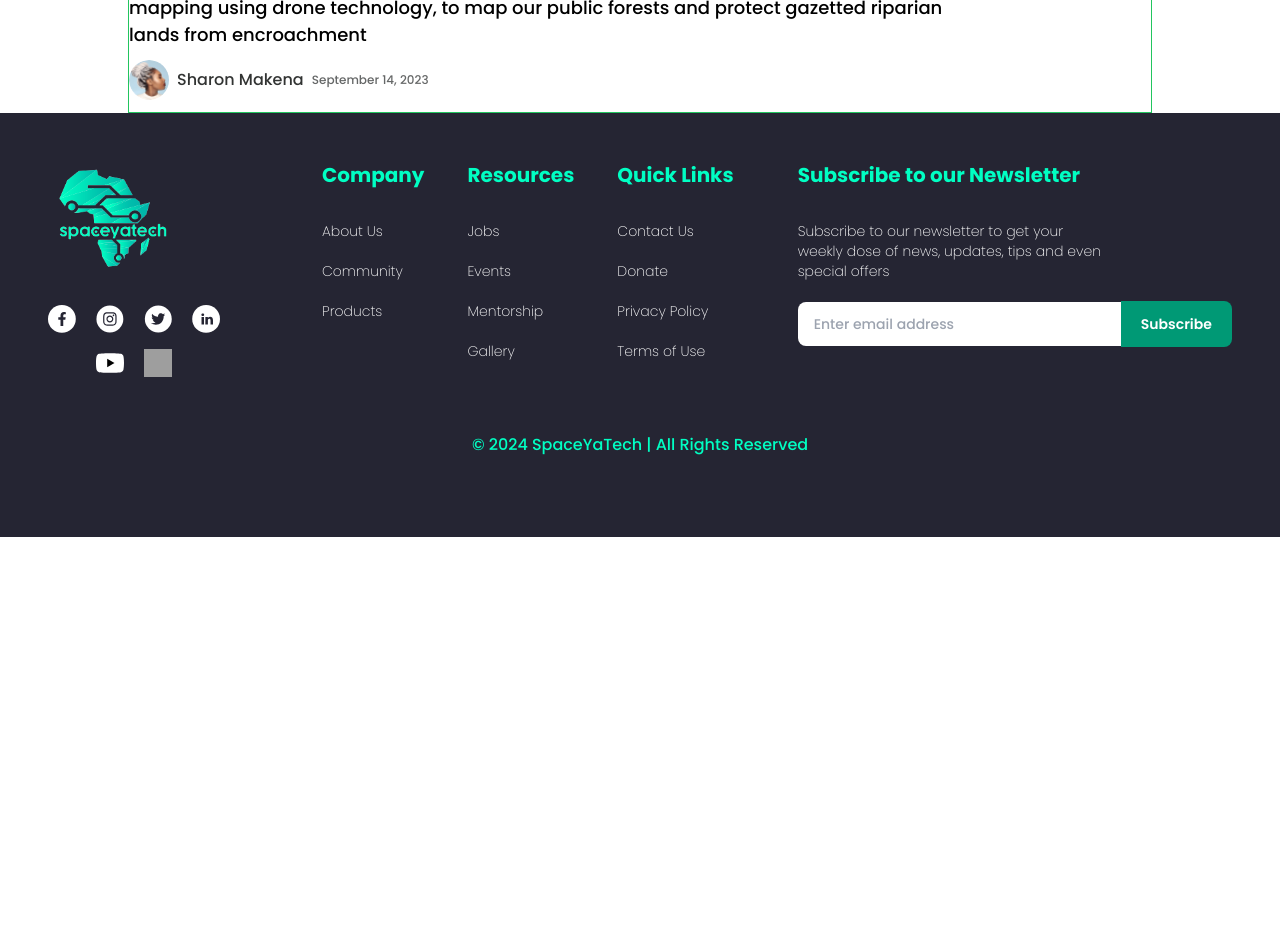
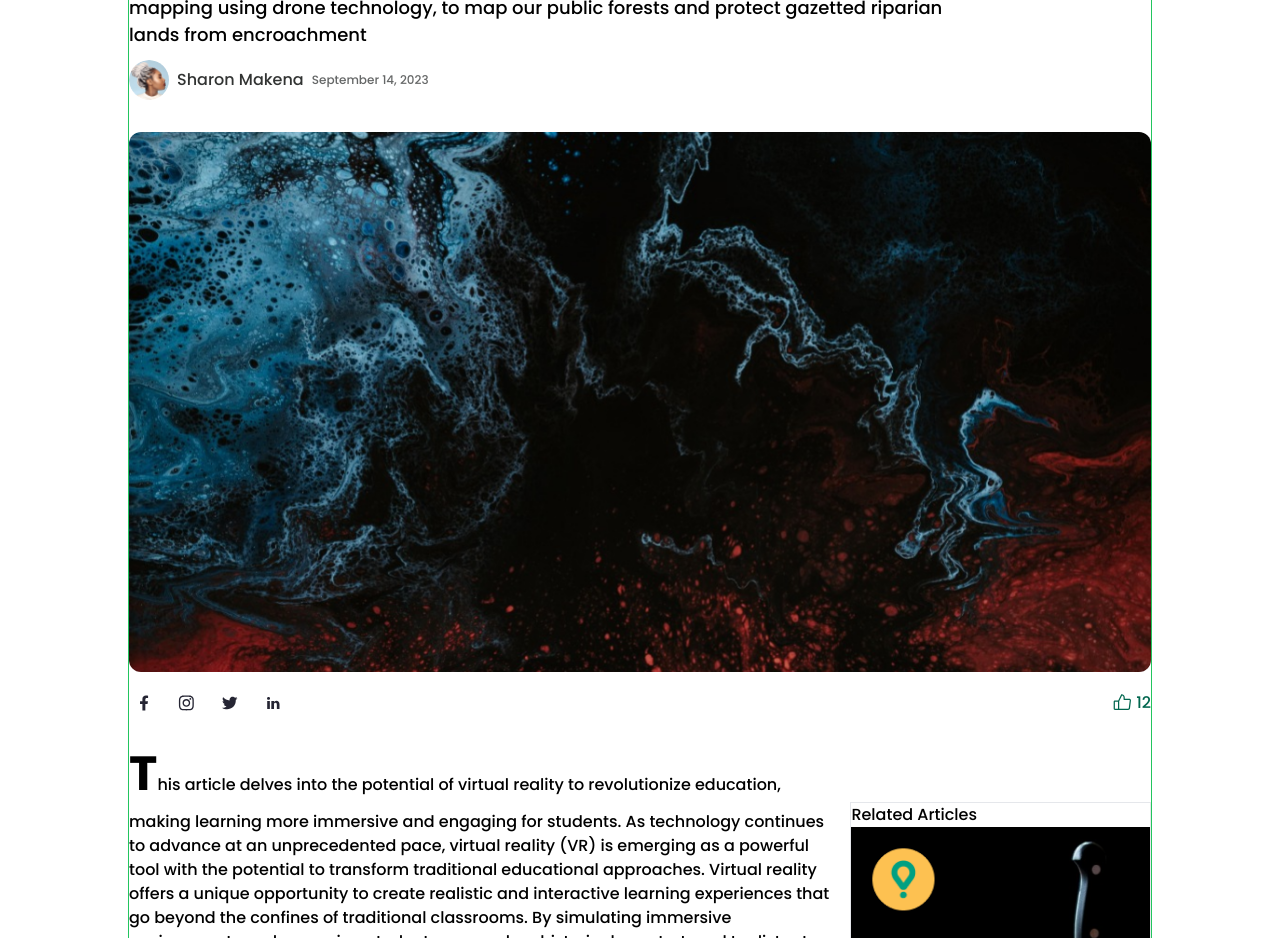
Before and after one commit to SpaceyaTech/SYT-Web-Redesign, a React (Vite) app: page /blogs2 in a window 1280 px wide. Shown: the part 400-1338 px from the top of the page. Before the commit the page ends 937 px from the top, so only its background shows below. Built offline with nearby package versions, Linux system fonts and the light colour scheme; no server answers; grey boxes are pictures that could not be loaded.

Commit message:
add header and body

```diff
--- a/src/APP/pages/blog2/Blog2.jsx
+++ b/src/APP/pages/blog2/Blog2.jsx
@@ -1,12 +1,13 @@
 import React from "react";
 
-import { Advert, BlogHeader } from "./sections";
+import { Advert, BlogHeader, BlogBody } from "./sections";
 
 function Blog2() {
   return (
     <div className="max-w-[1024px] mx-auto border border-green-500">
       <Advert />
       <BlogHeader />
+      <BlogBody />
     </div>
   );
 }
--- /dev/null
+++ b/src/APP/pages/blog2/sections/BlogBody.jsx
@@ -0,0 +1,109 @@
+import React from "react";
+import Advert from "./Advert";
+import { glovo } from "../../../../assets/images/blogs-page";
+
+function BlogBody() {
+  return (
+    <div className="flex flex-row gap-5 w-full pb-8">
+      <div className="w-[70%] flex flex-col gap-5">
+        {/* <div className="container text-[13px] md:text-base font-normal text-[#323433]"> */}
+        {/* <div
+              className="blog-content"
+              dangerouslySetInnerHTML={{ __html: blog.body }}
+            /> */}
+        <p className="first-letter">
+          This article delves into the potential of virtual reality to
+          revolutionize education, making learning more immersive and engaging
+          for students. As technology continues to advance at an unprecedented
+          pace, virtual reality (VR) is emerging as a powerful tool with the
+          potential to transform traditional educational approaches. Virtual
+          reality offers a unique opportunity to create realistic and
+          interactive learning experiences that go beyond the confines of
+          traditional classrooms. By simulating immersive environments and
+          scenarios, students can explore historical events, travel to distant
+          places, or even delve into complex scientific concepts with
+          unparalleled depth and interactivity.
+        </p>
+        <p className="">
+          This article delves into the potential of virtual reality to
+          revolutionize education, making learning more immersive and engaging
+          for students. As technology continues to advance at an unprecedented
+          pace, virtual reality (VR) is emerging as a powerful tool with the
+          potential to transform traditional educational approaches. Virtual
+          reality offers a unique opportunity to create realistic and
+          interactive learning experiences that go beyond the confines of
+          traditional classrooms. By simulating immersive environments and
+          scenarios, students can explore historical events, travel to distant
+          places, or even delve into complex scientific concepts with
+          unparalleled depth and interactivity.
+        </p>
+        <p className="">
+          This article delves into the potential of virtual reality to
+          revolutionize education, making learning more immersive and engaging
+          for students. As technology continues to advance at an unprecedented
+          pace, virtual reality (VR) is emerging as a powerful tool with the
+          potential to transform traditional educational approaches. Virtual
+          reality offers a unique opportunity to create realistic and
+          interactive learning experiences that go beyond the confines of
+          traditional classrooms. By simulating immersive environments and
+          scenarios, students can explore historical events, travel to distant
+          places, or even delve into complex scientific concepts with
+          unparalleled depth and interactivity.
+        </p>
+
+        <Advert />
+
+        <p className="">
+          This article delves into the potential of virtual reality to
+          revolutionize education, making learning more immersive and engaging
+          for students. As technology continues to advance at an unprecedented
+          pace, virtual reality (VR) is emerging as a powerful tool with the
+          potential to transform traditional educational approaches. Virtual
+          reality offers a unique opportunity to create realistic and
+          interactive learning experiences that go beyond the confines of
+          traditional classrooms. By simulating immersive environments and
+          scenarios, students can explore historical events, travel to distant
+          places, or even delve into complex scientific concepts with
+          unparalleled depth and interactivity.
+        </p>
+        <p className="">
+          This article delves into the potential of virtual reality to
+          revolutionize education, making learning more immersive and engaging
+          for students. As technology continues to advance at an unprecedented
+          pace, virtual reality (VR) is emerging as a powerful tool with the
+          potential to transform traditional educational approaches. Virtual
+          reality offers a unique opportunity to create realistic and
+          interactive learning experiences that go beyond the confines of
+          traditional classrooms. By simulating immersive environments and
+          scenarios, students can explore historical events, travel to distant
+          places, or even delve into complex scientific concepts with
+          unparalleled depth and interactivity.
+        </p>
+        <p className="">
+          This article delves into the potential of virtual reality to
+          revolutionize education, making learning more immersive and engaging
+          for students. As technology continues to advance at an unprecedented
+          pace, virtual reality (VR) is emerging as a powerful tool with the
+          potential to transform traditional educational approaches. Virtual
+          reality offers a unique opportunity to create realistic and
+          interactive learning experiences that go beyond the confines of
+          traditional classrooms. By simulating immersive environments and
+          scenarios, students can explore historical events, travel to distant
+          places, or even delve into complex scientific concepts with
+          unparalleled depth and interactivity.
+        </p>
+        {/* </div> */}
+      </div>
+
+      <div className="w-[30%] border mt-16">
+        <div className="">Related Articles</div>
+
+        <div className="">
+          <img src={glovo} alt="glovo" />
+        </div>
+      </div>
+    </div>
+  );
+}
+
+export default BlogBody;
--- a/src/APP/pages/blog2/sections/BlogHeader.jsx
+++ b/src/APP/pages/blog2/sections/BlogHeader.jsx
@@ -1,6 +1,13 @@
 import React from "react";
 
-import { Ellipse30 } from "../../../../assets/images/blogs-page";
+import { Ellipse30, blog1 } from "../../../../assets/images/blogs-page";
+import BlogStats from "../../blogs/sections/BlogStats";
+import {
+  facebook,
+  instagram,
+  linkedin,
+  twitter,
+} from "../../../../assets/images/socials";
 
 function BlogHeader() {
   return (
@@ -31,6 +38,36 @@ function BlogHeader() {
           <small className="text-[#656767] text-xs">September 14, 2023</small>
         </div>
       </div>
+
+      <div className="flex flex-col gap-4 py-5">
+        <img
+          src={blog1}
+          alt="blog1"
+          className="object-cover w-full h-[540px] rounded-xl"
+        />
+
+        <div className="flex flex-row items-center justify-between">
+          <div className="flex flex-row items-center gap-3">
+            <button type="button" onClick={() => {}}>
+              <img src={facebook} alt="facebook" className="" />
+            </button>
+
+            <button type="button" onClick={() => {}}>
+              <img src={instagram} alt="instagram" className="" />
+            </button>
+
+            <button type="button" onClick={() => {}}>
+              <img src={twitter} alt="twitter" className="" />
+            </button>
+
+            <button type="button" onClick={() => {}}>
+              <img src={linkedin} alt="linkedin" className="" />
+            </button>
+          </div>
+
+          <BlogStats likes={12} blogId={1} />
+        </div>
+      </div>
     </div>
   );
 }
--- /dev/null
+++ b/src/APP/pages/blog2/sections/RelatedBlog.jsx
@@ -0,0 +1,7 @@
+import React from "react";
+
+function RelatedBlog() {
+  return <div>RelatedBlog</div>;
+}
+
+export default RelatedBlog;
--- a/src/APP/pages/blog2/sections/index.js
+++ b/src/APP/pages/blog2/sections/index.js
@@ -1,2 +1,3 @@
 export { default as Advert } from "./Advert";
 export { default as BlogHeader } from "./BlogHeader";
+export { default as BlogBody } from "./BlogBody";
--- a/src/assets/images/blogs-page/index.js
+++ b/src/assets/images/blogs-page/index.js
@@ -1,6 +1,7 @@
 import search from "./search.png";
 import blog1 from "./blog1.png";
 import advert from "./Frame.png";
+import glovo from "./glovo.png";
 import arrowRight from "./arrow-right.png";
 import chatText from "./chatText.svg";
 import Ellipse30 from "./Ellipse30.png";
@@ -12,6 +13,7 @@ export {
   search,
   blog1,
   advert,
+  glovo,
   arrowRight,
   chatText,
   Ellipse30,
--- a/src/index.css
+++ b/src/index.css
@@ -144,6 +144,11 @@
     flex: 1;
   }
 
+  .first-letter::first-letter {
+    font-weight: bold;
+    font-size: 3rem;
+  }
+
   /* blog bgImg */
   .bg-blog-image {
     background-image: url("../src/assets/images/blogs-page/blogBg.png");
```
Also changed, not shown: src/assets/images/blogs-page/glovo.png (added).
